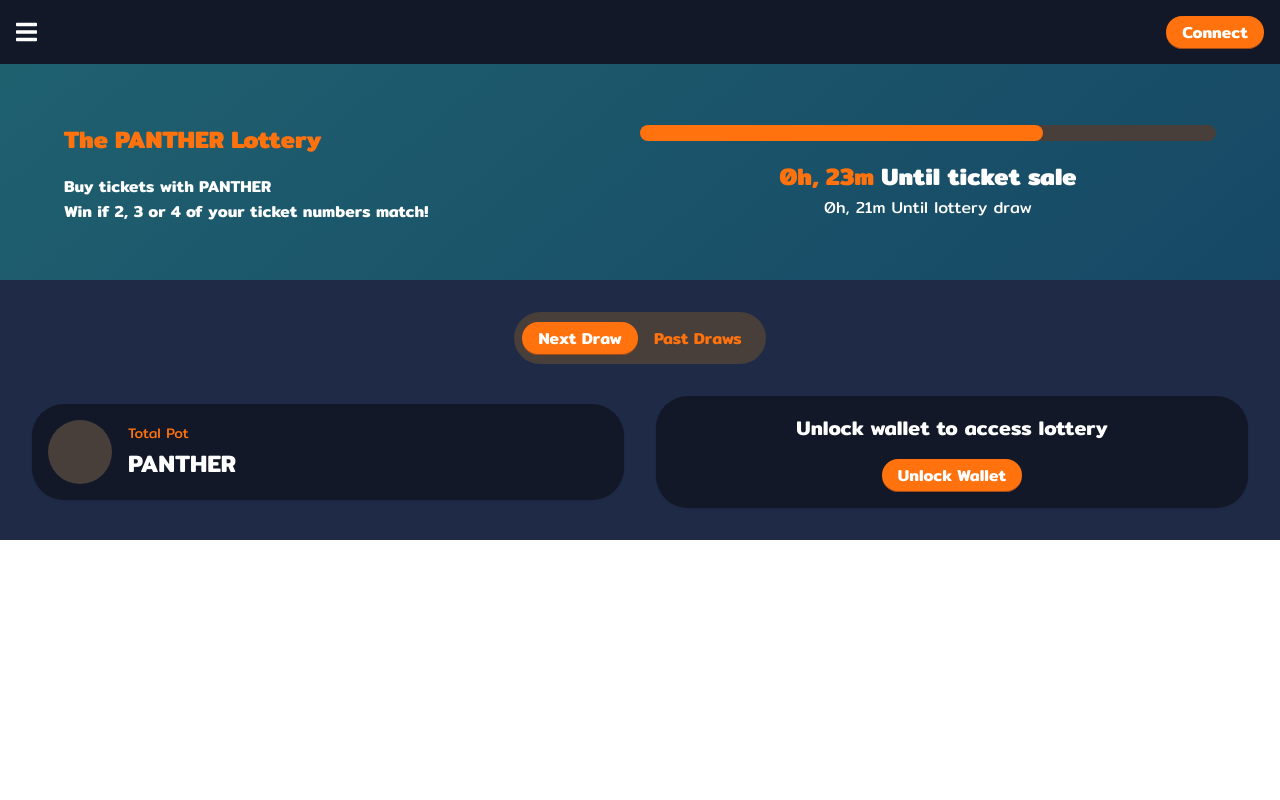
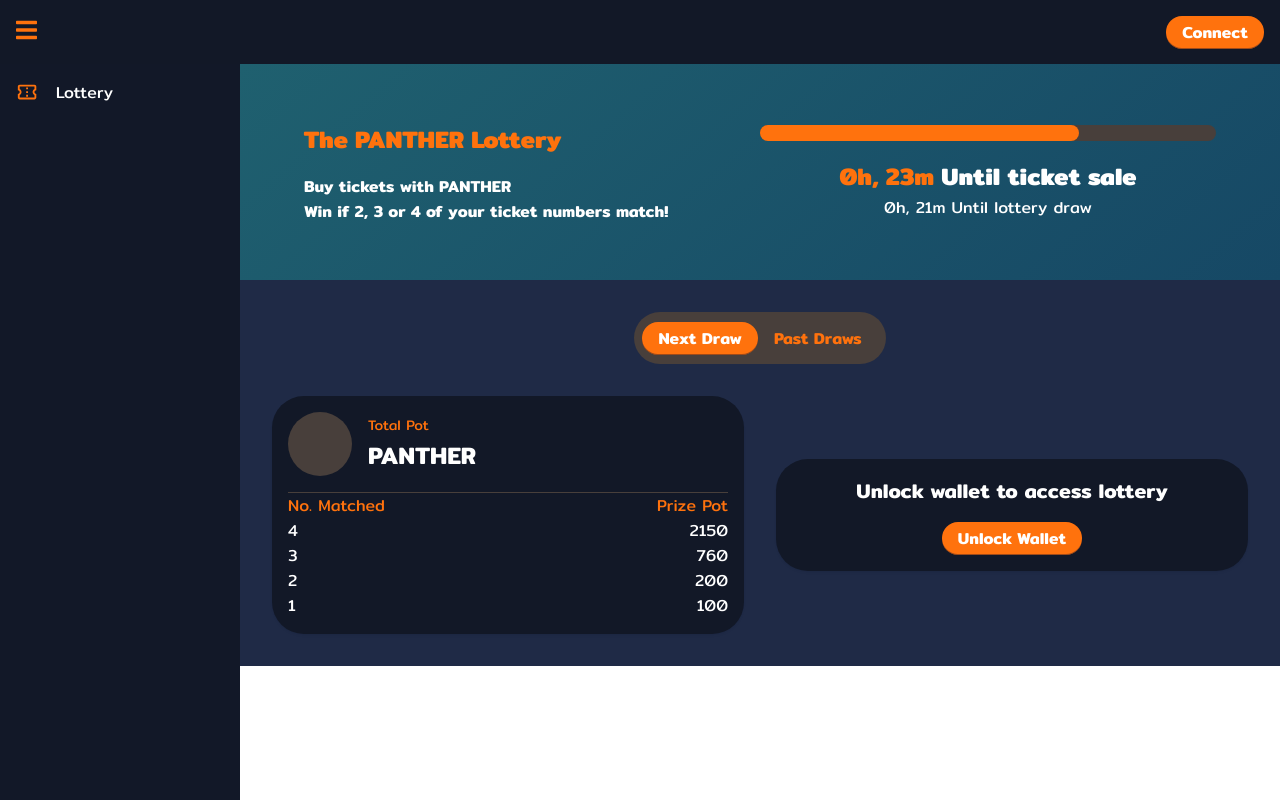
Before and after one commit to bep20/pantherswap2, a Vue app: page / in a window 1280 px wide. Built offline with nearby package versions, Linux system fonts and the light colour scheme.

Commit message:
added the sidebar

```diff
--- a/src/components/cards/pantherTable.vue
+++ b/src/components/cards/pantherTable.vue
@@ -7,8 +7,34 @@
         <h2>PANTHER</h2>
       </div>
     </div>
+    <div class="card__body">
+      <div class="card__body__item__header">
+        <p>No. Matched</p>
+        <p>Prize Pot</p>
+      </div>
+      <div class="card__body__item__body" v-for="item in table" :key="item.id">
+        <p>{{item.id}}</p>
+        <p>{{item.pot}}</p>
+      </div>
+    </div>
   </div>
 </template>
+
+<script>
+export default {
+  name: "PantherTable",
+  data() {
+    return {
+      table: [
+        { id: 4, pot: 2150 },
+        { id: 3, pot: 760 },
+        { id: 2, pot: 200 },
+        { id: 1, pot: 100 }
+      ]
+    };
+  }
+};
+</script>
 
 <style scoped lang="scss">
 @import "../../theme/scss/variables.scss";
@@ -24,6 +50,8 @@
     display: flex;
     align-items: center;
     justify-content: flex-start;
+    padding-bottom: 1rem;
+    border-bottom: 1px solid $darkGray;
   }
   &__info__wrapper {
     & p {
@@ -35,5 +63,19 @@
       font-weight: 600;
     }
   }
+  &__body {
+    &__item__header {
+      display: flex;
+      align-items: center;
+      justify-content: space-between;
+      color: $orange;
+    }
+    &__item__body {
+      display: flex;
+      align-items: center;
+      justify-content: space-between;
+      color: $white;
+    }
+  }
 }
 </style>
--- a/src/components/header.vue
+++ b/src/components/header.vue
@@ -1,7 +1,9 @@
 <template>
   <div class="header">
     <WalletConnect v-if="showModal" :onClose="handleModal" />
-    <i class="fa fa-bars menu_icon" aria-hidden="true"></i>
+    <div @click="onMenuClick">
+      <i class="fa fa-bars menu_icon" aria-hidden="true"></i>
+    </div>
     <CustomButton text="connect" :onClick="handleModal" />
   </div>
 </template>
@@ -16,6 +18,11 @@ export default {
     CustomButton,
     WalletConnect
   },
+  props: {
+    onMenuClick: {
+      type: Function
+    }
+  },
   data() {
     return {
       showModal: false
@@ -23,7 +30,7 @@ export default {
   },
   methods: {
     handleModal() {
-      console.log("running")
+      console.log("running");
       this.showModal = !this.showModal;
     }
   }
@@ -47,7 +54,7 @@ body {
 }
 .menu_icon {
   font-size: 1.5rem;
-  color: $white;
+  color: $orange;
   cursor: pointer;
 }
 .contact {
--- a/src/components/sidebar.vue
+++ b/src/components/sidebar.vue
@@ -2,7 +2,7 @@
   <div class="sidebar">
     <div class="sidebar__item" v-for="item in sidebar" :key="item.name">
       <img :src="item.img" :alt="item.name" />
-      <p></p>
+      <p>{{item.name}}</p>
     </div>
   </div>
 </template>
@@ -10,6 +10,12 @@
 <script>
 export default {
   name: "Sidebar",
+  props: {
+    full: {
+      type: Boolean,
+      default: true
+    }
+  },
   data() {
     return {
       sidebar: [{ img: "/images/lottery.svg", name: "Lottery" }]
@@ -19,10 +25,17 @@ export default {
 </script>
 
 <style scoped lang="scss">
+@import "../theme/scss/variables.scss";
 .sidebar {
+  background-color: $darkBlue;
+  padding: 1rem;
   &__item {
     display: flex;
     align-items: center;
+    color: $white;
+    & img {
+      margin-right: 1rem;
+    }
   }
 }
 </style>
--- a/src/pages/home.vue
+++ b/src/pages/home.vue
@@ -1,6 +1,11 @@
 <template>
   <div>
-    <Header />
+    <Header :onMenuClick="handleSidebar" />
+    <div class="content__wrapper">
+      <div :class="sidebarClass">
+        <Sidebar :full="fullSidebar" />
+      </div>
+      <div :class="mainContentClass">
         <Lottery />
         <div class="cards_wrapper">
           <ToggleButton />
@@ -14,10 +19,13 @@
           </div>
         </div>
       </div>
+    </div>
+  </div>
 </template>
 
 <script>
 import Header from "../components/header.vue";
+import Sidebar from "../components/sidebar.vue";
 import Lottery from "../components/lottery.vue";
 import ToggleButton from "../components/buttons/toggleButton.vue";
 import PantherTable from "../components/cards/pantherTable.vue";
@@ -31,6 +39,31 @@ export default {
     ToggleButton,
     PantherTable,
     UnlockWallet,
+    Sidebar
+  },
+  data() {
+    return {
+      fullSidebar: true,
+      sidebarClass: "full_sidebar",
+      mainContentClass: "full_content"
+    };
+  },
+  methods: {
+    handleSidebar() {
+      console.log("hello");
+      this.fullSidebar = !this.fullSidebar;
+      if (this.sidebarClass === "full_sidebar") {
+        this.sidebarClass = "half__sidebar";
+      } else {
+        this.sidebarClass = "full_sidebar";
+      }
+
+      if (this.mainContentClass === "full_content") {
+        this.mainContentClass = "half__content";
+      } else {
+        this.mainContentClass = "full_content";
+      }
+    }
   }
 };
 </script>
@@ -52,4 +85,32 @@ export default {
 .grid_col_2 {
   width: calc(50% - 1rem);
 }
+.content__wrapper {
+  display: flex;
+  height: calc(100vh - 4rem);
+  overflow-y: hidden;
+}
+
+.full_sidebar {
+  width: 15rem;
+  align-self: stretch;
+  background-color: $darkBlue;
+  transition: all 0.4s;
+}
+.half__sidebar {
+  width: 3.5rem;
+  align-self: stretch;
+  background-color: $darkBlue;
+  transition: all 0.4s;
+}
+.full_content {
+  width: calc(100% - 15rem);
+  transition: all 0.4s;
+  overflow-y: auto;
+}
+.half__content {
+  width: calc(100% - 3.5rem);
+  transition: all 0.4s;
+  overflow-y: auto;
+}
 </style>
--- a/src/theme/scss/common.scss
+++ b/src/theme/scss/common.scss
@@ -8,3 +8,13 @@
   color: $white;
   padding: 1rem;
 }
+
+div::-webkit-scrollbar{
+  width: 8px;
+  background-color: $darkBlue;
+
+}
+div::-webkit-scrollbar-thumb{
+  background-color: $orange;
+  border-radius: 1rem;
+}
```
Also changed, not shown: public/images/lottery.svg (added). Lines whose indentation alone changed are shown as unchanged.
